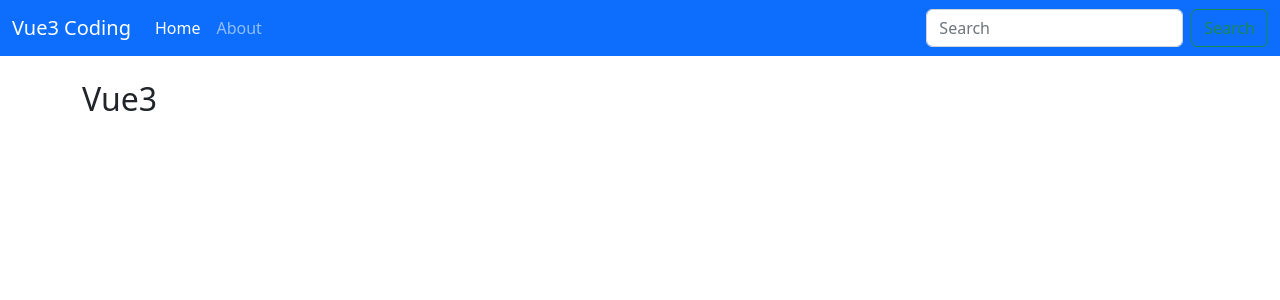
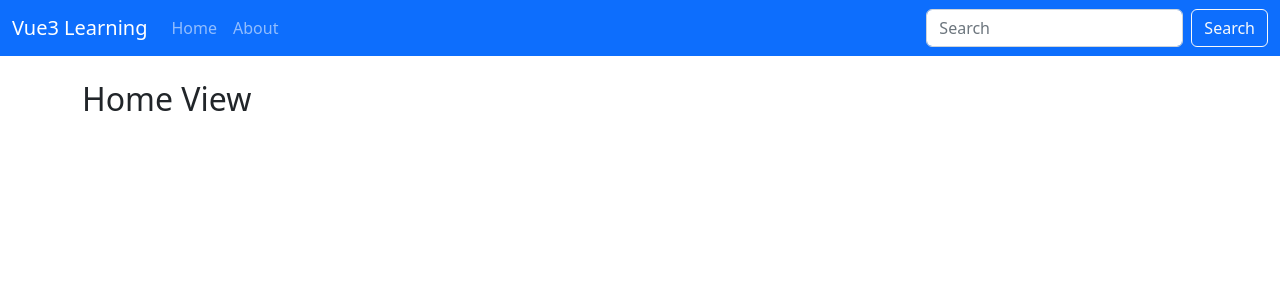
Before and after one commit to c-owner/vue3-learn-practice, a Vue app: page / in a window 1280 px wide. Shown: the top 300 px of the page. Built offline with nearby package versions, Linux system fonts and the light colour scheme.

Commit message:
vue-router

```diff
--- a/package.json
+++ b/package.json
@@ -11,7 +11,8 @@
     "dependencies": {
         "bootstrap": "^5.2.3",
         "bootstrap-icons": "^1.10.3",
-        "vue": "^3.2.45"
+        "vue": "^3.2.45",
+        "vue-router": "^4.1.6"
     },
     "devDependencies": {
         "@rushstack/eslint-patch": "^1.1.4",
--- a/src/layouts/TheHeader.vue
+++ b/src/layouts/TheHeader.vue
@@ -2,7 +2,7 @@
     <header>
         <nav class="navbar navbar-expand-lg bg-body-tertiary navbar-dark bg-primary">
             <div class="container-fluid">
-                <a class="navbar-brand" href="#">Vue3 Coding</a>
+                <a class="navbar-brand" href="#">Vue3 Learning</a>
                 <button
                     class="navbar-toggler"
                     type="button"
@@ -17,15 +17,15 @@
                 <div class="collapse navbar-collapse" id="navbarSupportedContent">
                     <ul class="navbar-nav me-auto">
                         <li class="nav-item">
-                            <a class="nav-link active" aria-current="page" href="#">Home</a>
+                            <RouterLink class="nav-link" to="/">Home</RouterLink>
                         </li>
                         <li class="nav-item">
-                            <a class="nav-link" href="#">About</a>
+                            <RouterLink class="nav-link" to="/about">About</RouterLink>
                         </li>
                     </ul>
-                    <form class="d-flex" role="search">
+                    <form class="d-flex" role="search" @submit.stop.prevent="searchSubmit()">
                         <input class="form-control me-2" type="search" placeholder="Search" aria-label="Search" />
-                        <button class="btn btn-outline-success" type="submit">Search</button>
+                        <button class="btn btn-primary btn-outline-light" type="submit">Search</button>
                     </form>
                 </div>
             </div>
@@ -34,7 +34,10 @@
 </template>
 
 <script setup>
-
+    function searchSubmit() {
+        console.log('Search submitted');
+        return;
+    }
 </script>
 
 <style scoped></style>
--- a/src/layouts/TheView.vue
+++ b/src/layouts/TheView.vue
@@ -3,7 +3,7 @@
 <template>
     <main>
         <div class="container py-4">
-            <h2>Vue3</h2>
+            <RouterView></RouterView>
         </div>
     </main>
 </template>
```
Also changed, not shown: .eslintrc.cjs, .prettierrc.json, 1 other file (tests, documents, lock files or other folders).
